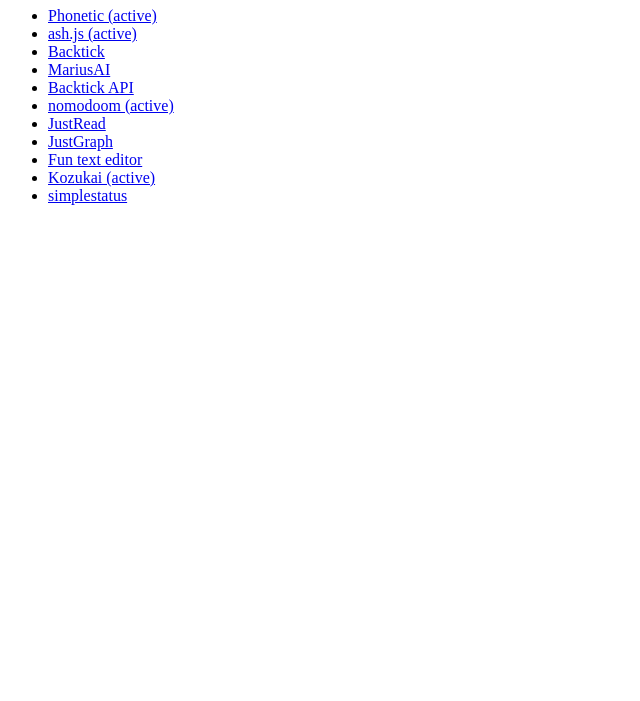
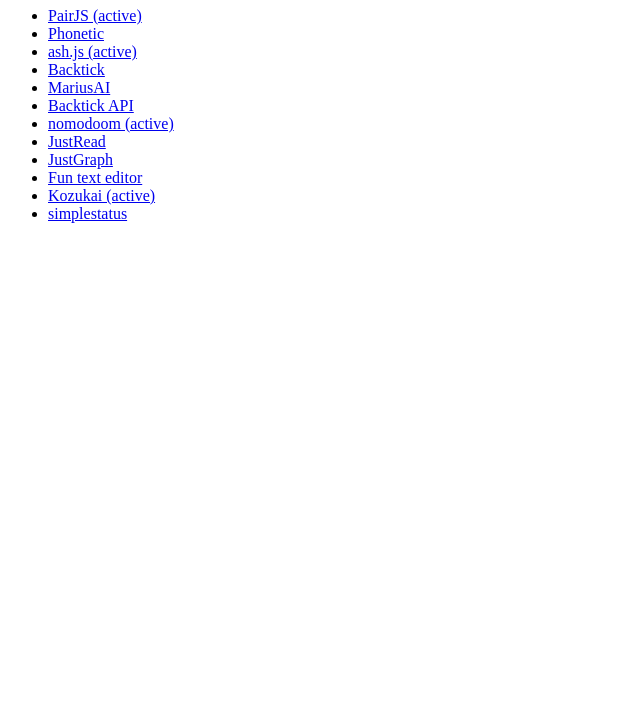
Before and after one commit to asnewman/asnewman.github.io, a plain HTML site: page projects.html in a window 1280 px wide. Shown: the part 99-800 px from the top of the page, without its empty margins (0-640 px from the left). Drawn offline with Linux system fonts and the light colour scheme.

Commit message:
Update projects.html

```diff
--- a/projects.html
+++ b/projects.html
@@ -16,7 +16,8 @@
     <p><a href="/">Home</a></p>
     <h1>Active Projects</h1>
     <ul>
-      <li><a href="https://github.com/asnewman/phonetic">Phonetic (active)</a></li>
+      <li><a href="https://pairjs.com/">PairJS (active)</a></li>
+      <li><a href="https://github.com/asnewman/phonetic">Phonetic</a></li>
       <li><a href="https://github.com/asnewman/ashjs">ash.js (active)</a></li>
       <li><a href="https://tildes.net/~tildes/15xb/looking_for_beta_testers_for_my_tildes_net_ios_app">Backtick</a></li>
       <li><a href="/mariusai">MariusAI</a></li>
```
